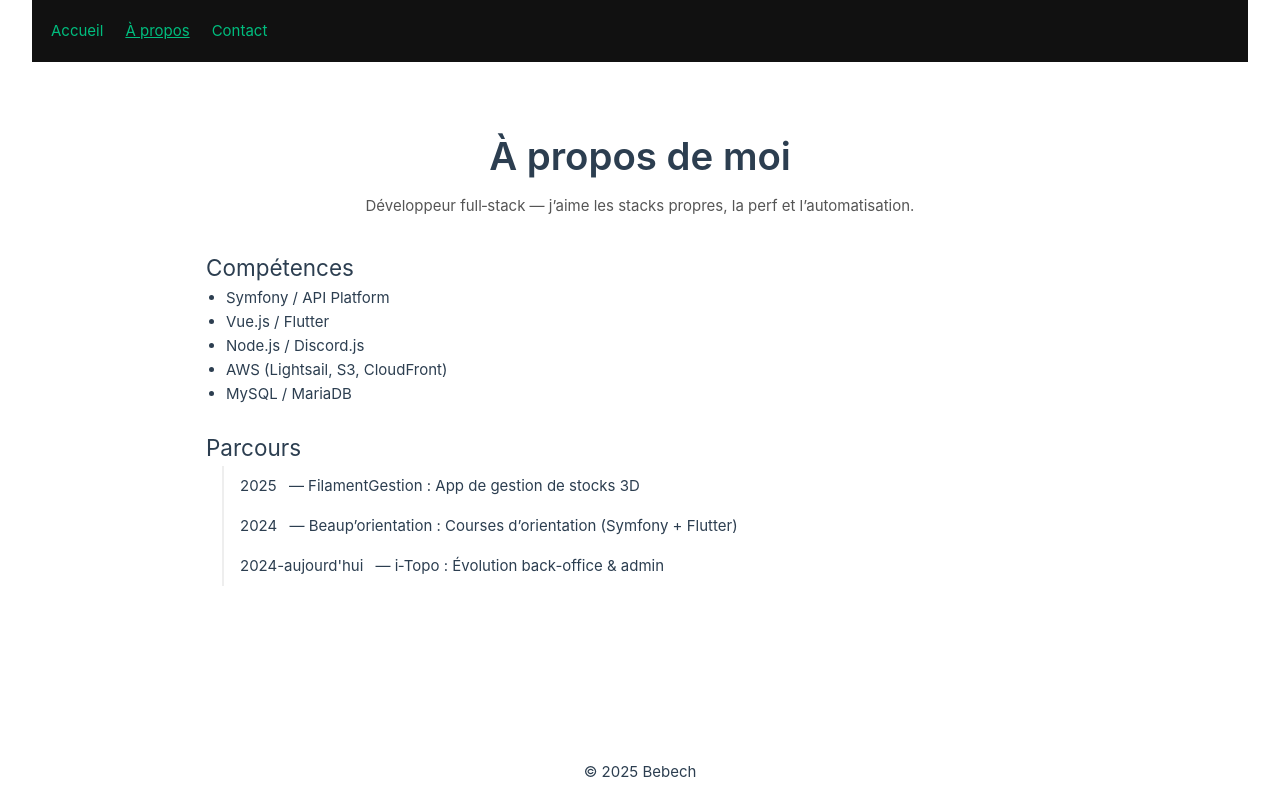
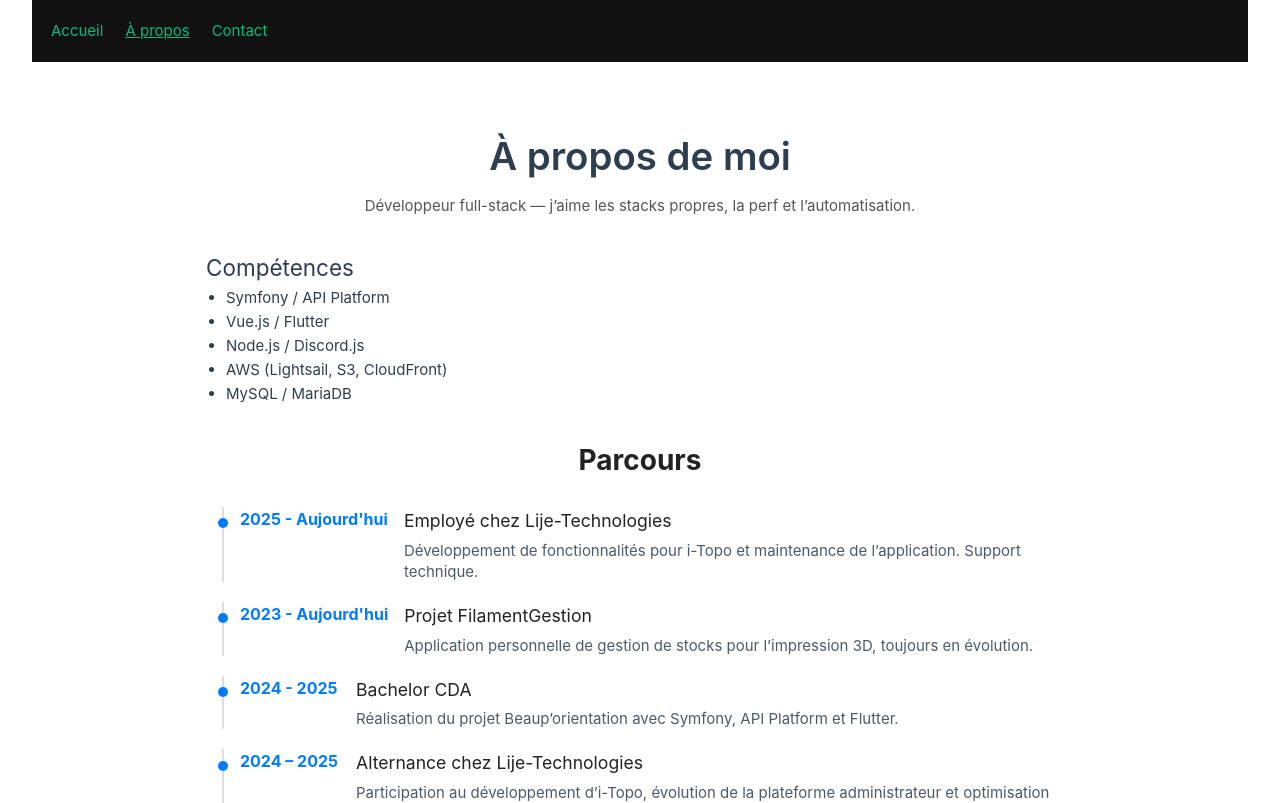
Before and after one commit to Mathbech/portfolio, a Vue app: page /about in a window 1280 px wide. Shown: the top 803 px of the page. Built offline with nearby package versions, Linux system fonts and the light colour scheme.

Commit message:
Feat/timeline: integrate timeline data and sorting functionality in AboutView

```diff
--- a/src/components/about/TimeLine.vue
+++ b/src/components/about/TimeLine.vue
@@ -1,23 +1,110 @@
 <script setup lang="ts">
-type Item = { year: string; title: string; desc?: string }
-defineProps<{ items: Item[] }>()
+const props = defineProps<{ items: { year: string; title: string; desc?: string }[] }>()
 </script>
 
 <template>
   <section class="timeline">
     <h2>Parcours</h2>
     <ol>
-      <li v-for="(e, i) in items" :key="i">
-        <strong>{{ e.year }}</strong> — {{ e.title }}
-        <span v-if="e.desc">: {{ e.desc }}</span>
+      <li v-for="(e, i) in props.items" :key="i" class="timeline-item">
+        <div class="year">{{ e.year }}</div>
+        <div class="content">
+          <h3>{{ e.title }}</h3>
+          <p v-if="e.desc">{{ e.desc }}</p>
+        </div>
       </li>
     </ol>
   </section>
 </template>
 
 <style scoped>
-.timeline { max-width: 900px; margin: 1.5rem auto; padding: 0 1rem; }
-ol { list-style: none; padding: 0; }
-li { padding: .5rem 0; border-left: 2px solid #eee; margin-left: 1rem; padding-left: 1rem; }
-strong { margin-right: .5rem; }
+.timeline {
+  max-width: 900px;
+  margin: 2rem auto;
+  padding: 0 1rem;
+  position: relative;
+}
+
+.timeline h2 {
+  text-align: center;
+  margin-bottom: 1.5rem;
+  font-size: 1.75rem;
+  font-weight: 700;
+  color: #222;
+}
+
+ol {
+  list-style: none;
+  margin: 0;
+  padding: 0;
+  position: relative;
+}
+
+.timeline-item {
+  display: flex;
+  flex-wrap: wrap;
+  gap: 1rem;
+  align-items: flex-start;
+  border-left: 2px solid #ddd;
+  padding-left: 1rem;
+  margin-left: 1rem;
+  margin-bottom: 1.25rem;
+  position: relative;
+  transition: all 0.2s ease-in-out;
+}
+
+.timeline-item:hover {
+  border-color: #007bff;
+  transform: translateX(2px);
+}
+
+.timeline-item::before {
+  content: "";
+  position: absolute;
+  left: -6px;
+  top: 0.7rem;
+  width: 10px;
+  height: 10px;
+  background: #007bff;
+  border-radius: 50%;
+  transition: background 0.2s ease-in-out;
+}
+
+.timeline-item:hover::before {
+  background: #0056b3;
+}
+
+.year {
+  font-weight: 700;
+  color: #007bff;
+  min-width: 100px;
+  font-size: 1rem;
+}
+
+.content {
+  flex: 1;
+}
+
+.content h3 {
+  font-size: 1.1rem;
+  margin: 0;
+  color: #222;
+}
+
+.content p {
+  margin: 0.3rem 0 0;
+  opacity: 0.85;
+  line-height: 1.4;
+}
+
+@media (max-width: 600px) {
+  .timeline-item {
+    flex-direction: column;
+    margin-left: 0.5rem;
+    padding-left: 0.75rem;
+  }
+  .year {
+    min-width: unset;
+  }
+}
 </style>
--- /dev/null
+++ b/src/data/timelineData.js
@@ -0,0 +1,37 @@
+export const timelineItems = [
+  {
+    year: '2024 – 2025',
+    title: 'Alternance chez Lije-Technologies',
+    desc: 'Participation au développement d’i-Topo, évolution de la plateforme administrateur et optimisation des processus internes.'
+  },
+  {
+    year: '2024 - 2025',
+    title: 'Bachelor CDA',
+    desc: 'Réalisation du projet Beaup’orientation avec Symfony, API Platform et Flutter.'
+  },
+  {
+    year: '2023 - Aujourd\'hui',
+    title: 'Projet FilamentGestion',
+    desc: 'Application personnelle de gestion de stocks pour l’impression 3D, toujours en évolution.'
+  },
+  {
+    year: '2022 - 2024',
+    title: 'BTS SIO — Option SLAM',
+    desc: 'Formation orientée développement d’applications et gestion de bases de données.'
+  },
+  {
+    year: '2025 - Aujourd\'hui',
+    title: 'Employé chez Lije-Technologies',
+    desc: 'Développement de fonctionnalités pour i-Topo et maintenance de l’application. Support technique.'
+  },
+  {
+    year: 'Janvier - Février 2024',
+    title: 'Stage chez Lije-Technologies',
+    desc: 'Développement de nouvelles fonctionnalités pour i-Topo, partie administration.'
+  },
+  {
+    year: 'Juin 2023',
+    title: 'Stage à L\'ASP',
+    desc: 'Support utilisateur et maintenance du parc informatique.'
+  }
+]
--- /dev/null
+++ b/src/utils/timeline.ts
@@ -0,0 +1,138 @@
+// src/utils/timeline.ts
+export type Item = { year: string; title: string; desc?: string };
+
+/**
+ * Gère:
+ * - "2025"
+ * - "2024 – 2025" / "2024-2025"
+ * - "2023 - Aujourd'hui" / "2023 – présent"
+ * - "Janvier - Février 2024"
+ * - "Juin 2023"
+ */
+const PRESENT_SENTINEL_YEAR = 9999;
+const PRESENT_SENTINEL = PRESENT_SENTINEL_YEAR * 12 + 12; // borne très haute
+
+const MONTHS_FR: Record<string, number> = {
+  janvier: 1, fevrier: 2, février: 2, mars: 3, avril: 4, mai: 5, juin: 6,
+  juillet: 7, aout: 8, août: 8, septembre: 9, octobre: 10, novembre: 11,
+  decembre: 12, décembre: 12,
+};
+
+// retire les diacritiques pour matcher "fevrier"/"février", "aout"/"août"
+function stripDiacritics(s: string) {
+  return s.normalize('NFD').replace(/\p{Diacritic}/gu, '');
+}
+
+function tokenIsPresent(raw: string): boolean {
+  const t = raw.trim().toLowerCase();
+  return /(présent|present|aujourd’hui|aujourd'hui|ongoing|\+)$/.test(t);
+}
+
+function extractYear(raw: string): number | undefined {
+  const m = raw.match(/(\d{4})/);
+  if (!m) return undefined;
+  const y = parseInt(m[1], 10);
+  return y >= 1900 && y <= 9999 ? y : undefined;
+}
+
+function extractMonth(raw: string): number | undefined {
+  const lower = raw.trim().toLowerCase();
+  const plain = stripDiacritics(lower);
+  const words = plain.split(/[\s,.;:/\\-]+/); // mots “propres”
+  for (const w of words) {
+    if (w in MONTHS_FR) return MONTHS_FR[w];
+  }
+  return undefined;
+}
+
+function toAbsMonth(year: number, month: number) {
+  return year * 12 + month;
+}
+
+type Parsed = { start: number; end: number };
+
+function parseYearMonthRange(input: string): Parsed {
+  const parts = input.split(/\s*[–—-]\s*/);
+
+  if (parts.length === 1 && tokenIsPresent(parts[0])) {
+    return { start: PRESENT_SENTINEL, end: PRESENT_SENTINEL };
+  }
+
+  if (parts.length === 1) {
+    const y = extractYear(parts[0]);
+    const m = extractMonth(parts[0]);
+    if (y && m) {
+      const abs = toAbsMonth(y, m);
+      return { start: abs, end: abs };
+    }
+    if (y) {
+      return { start: toAbsMonth(y, 1), end: toAbsMonth(y, 12) };
+    }
+    return { start: 0, end: 0 };
+  }
+
+  // Range: left - right (support "a - b - c" en recollant la droite)
+  const [leftRaw, rightRaw] = [parts[0], parts.slice(1).join(' - ')];
+
+  if (tokenIsPresent(rightRaw)) {
+    const ly = extractYear(leftRaw);
+    const lm = extractMonth(leftRaw);
+    const start = ly ? toAbsMonth(ly, lm ?? 1) : 0;
+    return { start, end: PRESENT_SENTINEL };
+  } else {
+    const ry = extractYear(rightRaw);
+    const rm = extractMonth(rightRaw);
+
+    let ly = extractYear(leftRaw);
+    const lm = extractMonth(leftRaw);
+    if (!ly && ry) ly = ry; // "Janvier - Février 2024" => gauche=2024
+
+    let start = 0;
+    let end = 0;
+
+    if (ly) start = toAbsMonth(ly, lm ?? 1);
+    if (ry) end = toAbsMonth(ry, rm ?? 12);
+
+    if (!ly && ry) start = toAbsMonth(ry, 1);
+    if (ly && !ry) end = toAbsMonth(ly, lm ? lm : 12);
+
+    if (start === 0 && end === 0) return { start: 0, end: 0 };
+    if (start > end) [start, end] = [end, start];
+
+    return { start, end };
+  }
+}
+
+/**
+ * Trie:
+ * 1) Tous les “en cours” (end == PRESENT_SENTINEL) en tête,
+ *    triés par start DESC (début le plus récent en premier)
+ * 2) Puis les autres: end DESC, start DESC, title ASC
+ */
+export function sortTimeline(items: Item[], order: 'desc' | 'asc' = 'desc'): Item[] {
+  const sign = order === 'desc' ? 1 : -1;
+
+  return [...items].sort((a, b) => {
+    const ra = parseYearMonthRange(a.year);
+    const rb = parseYearMonthRange(b.year);
+
+    const aOngoing = ra.end === PRESENT_SENTINEL;
+    const bOngoing = rb.end === PRESENT_SENTINEL;
+
+    // Groupe "en cours" d'abord (en 'desc'); inverse en 'asc'
+    if (aOngoing !== bOngoing) {
+      return aOngoing ? -1 * sign : 1 * sign;
+    }
+
+    // À l'intérieur du groupe "en cours": start DESC (ou ASC si demandé)
+    if (aOngoing && bOngoing) {
+      if (ra.start !== rb.start) return (rb.start - ra.start) * sign;
+      return a.title.localeCompare(b.title) * (order === 'desc' ? -1 : 1);
+    }
+
+    // Reste (non en cours): end DESC, start DESC, title ASC
+    if (ra.end !== rb.end) return (rb.end - ra.end) * sign;
+    if (ra.start !== rb.start) return (rb.start - ra.start) * sign;
+    return a.title.localeCompare(b.title) * (order === 'desc' ? -1 : 1);
+  });
+}
--- a/src/views/AboutView.vue
+++ b/src/views/AboutView.vue
@@ -1,7 +1,12 @@
-<script setup>
+<script setup lang="ts">
 import AboutHero from '@/components/about/AboutHero.vue'
 import SkillsList from '@/components/about/SkillsList.vue'
 import Timeline from '@/components/about/TimeLine.vue'
+
+import { timelineItems } from '@/data/timelineData.js'
+import { sortTimeline } from '@/utils/timeline'
+
+const events = sortTimeline(timelineItems, 'desc'); // plus récent en haut
 
 const skills = [
   'Symfony / API Platform',
@@ -10,19 +15,12 @@ const skills = [
   'AWS (Lightsail, S3, CloudFront)',
   'MySQL / MariaDB'
 ]
-
-const YEAR_2024_TO_PRESENT = '2024-aujourd\'hui'
-const events = [
-  { year: '2025', title: 'FilamentGestion', desc: 'App de gestion de stocks 3D' },
-  { year: '2024', title: 'Beaup’orientation', desc: 'Courses d’orientation (Symfony + Flutter)' },
-  { year: YEAR_2024_TO_PRESENT, title: 'i‑Topo', desc: 'Évolution back-office & admin' },
-]
 </script>
 
 <template>
   <AboutHero
     title="À propos de moi"
-    subtitle="Développeur full‑stack — j’aime les stacks propres, la perf et l’automatisation."
+    subtitle="Développeur full-stack — j’aime les stacks propres, la perf et l’automatisation."
   />
 
   <SkillsList :items="skills" />
```
